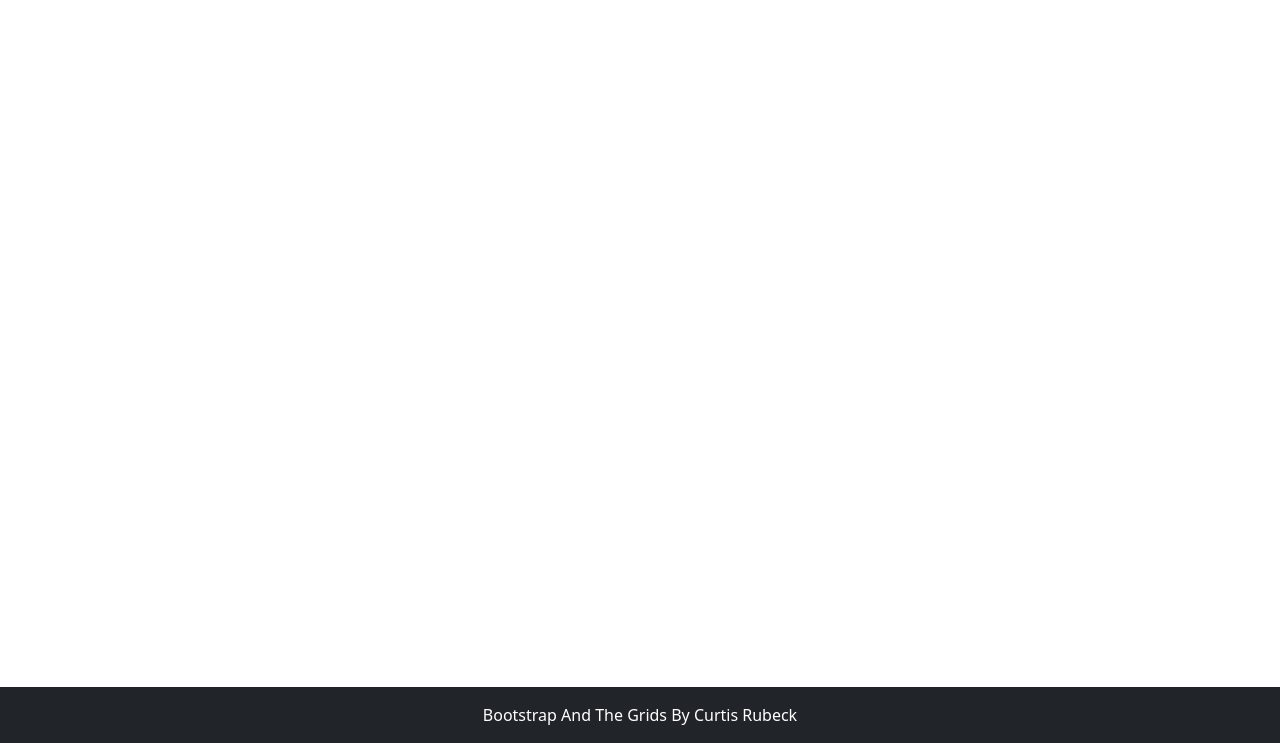
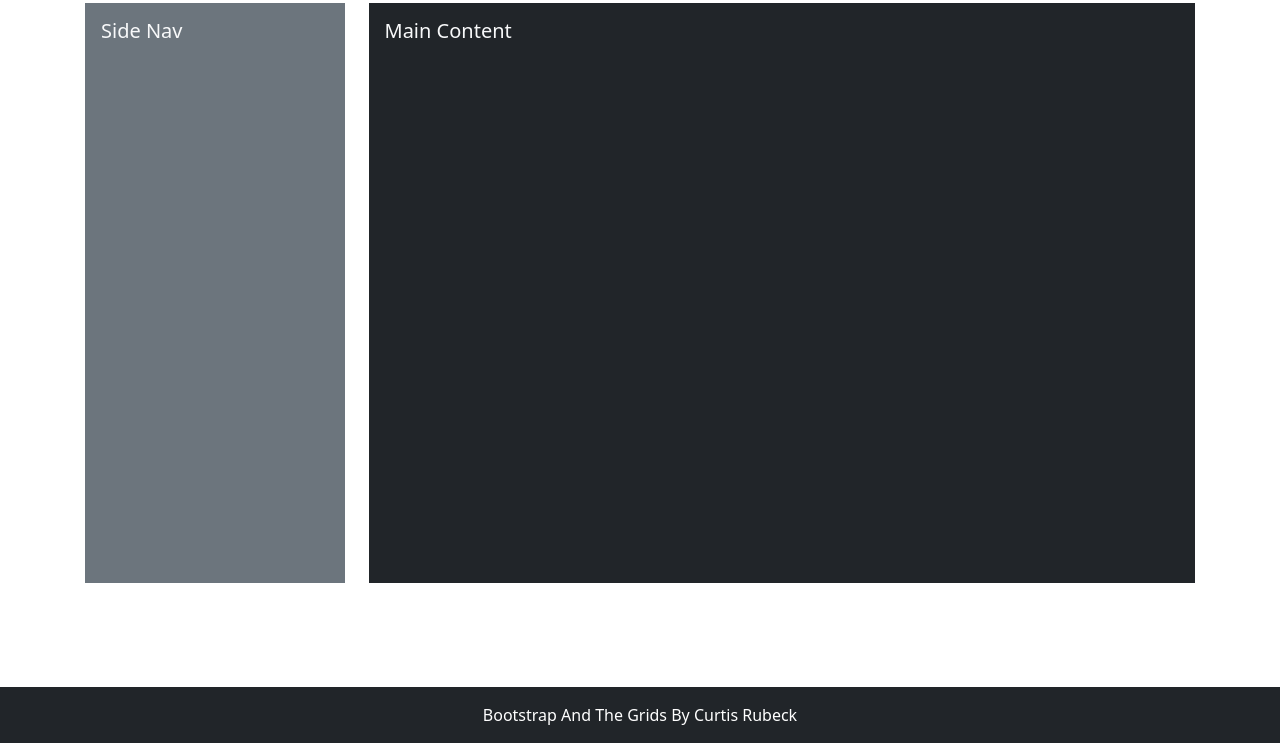
Before and after one commit to curtrube/bs-grids, a plain HTML site: page grid2.html in a window 1280 px wide. Shown: the part 57-800 px from the top of the page. Drawn offline with nearby package versions, Linux system fonts and the light colour scheme.

Commit message:
added grid 2 layout

```diff
--- a/grid2.html
+++ b/grid2.html
@@ -76,8 +76,22 @@
     </nav>
 
     <main class="flex-shrink-0">
-      <div class="container"></div>
+      <div class="container h-100 minHeight">
+        <div class="row h-100">
+          <div class="col-md-3">
+            <div class="bg-secondary text-light h-100 p-3">
+              <h5>Side Nav</h5>
+            </div>
+          </div>
+          <div class="col-md-9">
+            <div class="bg-dark text-light h-100 p-3">
+              <h5>Main Content</h5>
+            </div>
+          </div>
+        </div>
+      </div>
     </main>
+
     <footer class="footer mt-auto py-3 bg-dark sticky-footer">
       <div class="container-fluid text-center">
         <span class="text-white">Bootstrap And The Grids By Curtis Rubeck</span>
```
